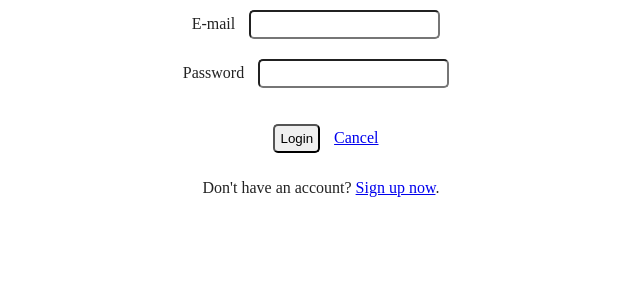
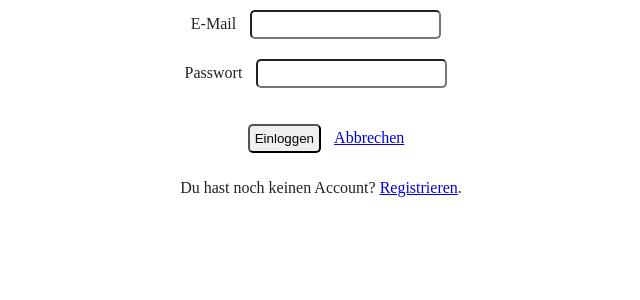
Before and after one commit to GYP-Info-LK-24-26/Stadtradeln, a PHP site: page /login.php in a window 1280 px wide. Shown: the top 300 px of the page, without its empty margins (319-959 px from the left). Run offline with PHP 8.4, Linux system fonts and the light colour scheme; a stand-in replaces the project's code that opens the database connection.

Commit message:
Update German prompts and simplify form validation in login.php

```diff
--- a/login.php
+++ b/login.php
@@ -25,14 +25,14 @@ if($_SERVER["REQUEST_METHOD"] === "POST"){
 
     // Check if email is empty
     if(empty(trim($_POST["email"]))){
-        $login_err = "Please enter email.";
+        $login_err = "Du musst eine E-Mail eingeben";
     } else{
         $email = trim($_POST["email"]);
     }
 
     // Check if password is empty
     if(empty(trim($_POST["password"]))){
-        $login_err = "Please enter your password.";
+        $login_err = "Du musst ein Passwort eingeben";
     } else{
         $password = trim($_POST["password"]);
     }
@@ -57,21 +57,12 @@ if($_SERVER["REQUEST_METHOD"] === "POST"){
             const email = document.forms["loginForm"]["email"].value;
             const password = document.forms["loginForm"]["password"].value;
 
-            if(email == null && password == null){
-                document.getElementById("reg_err").innerHTML='Du must eine e-mail eingeben';
+            if(email === ""){
+                document.getElementById("reg_err").innerHTML='Du musst eine E-Mail eingeben';
                 return false;
             }
-            if (email === "" || email == null) {
-                document.getElementById("err").innerHTML='<div class="alert alert-danger"><a>Du musst eine e-mail eingeben</a></div>';
-                document.getElementById("inv_err").innerHTML="";
-                return false;
-            }
-            if (password === "" || password == null) {
-                document.getElementById("reg_err").innerHTML='Du must ein passwort eingeben';
-                return false;
-            }
-            if(email === "" && password === ""){
-                document.getElementById("reg_err").innerHTML='You have to enter an Email and a Password';
+            if (password === "") {
+                document.getElementById("reg_err").innerHTML='Du musst ein Passwort eingeben';
                 return false;
             }
 
@@ -86,11 +77,11 @@ if($_SERVER["REQUEST_METHOD"] === "POST"){
 
         <form name="loginForm" onsubmit="return validateForm()" method="post" required>
             <div class="from-group">
-                <label for="email">E-mail</label>
+                <label for="email">E-Mail</label>
                 <input id="email" type="email" name="email" value="<?php echo $email; ?>" autocomplete="username">
             </div>
             <div class="form-group">
-                <label for="password">Password</label>
+                <label for="password">Passwort</label>
                 <input id="password" type="password" name="password" autocomplete="current-password">
                 <!--<span class="invalid-feedback"><?php //echo $login_err; ?></span>!-->
             </div>
@@ -98,14 +89,14 @@ if($_SERVER["REQUEST_METHOD"] === "POST"){
             <p id="reg_err"><?php echo  $login_err?></p>
 
             <div class="form-group">
-                <input type="submit" class="btn btn-primary" value="Login">
+                <input type="submit" class="btn btn-primary" value="Einloggen">
 
-                <a href="/" class="btn btn-danger ml-3">Cancel</a>
+                <a href="/" class="btn btn-danger ml-3">Abbrechen</a>
             </div>
 
 
 
-            <p>Don't have an account? <a href="<?php echo SIGN_UP_PAGE . (isset($_GET["redirect"])?"?redirect=" . $_GET["redirect"]:"") ?>">Sign up now</a>.</p>
+            <p>Du hast noch keinen Account? <a href="<?php echo SIGN_UP_PAGE . (isset($_GET["redirect"])?"?redirect=" . $_GET["redirect"]:"") ?>">Registrieren</a>.</p>
         </form>
     </div>
 </body>
```
